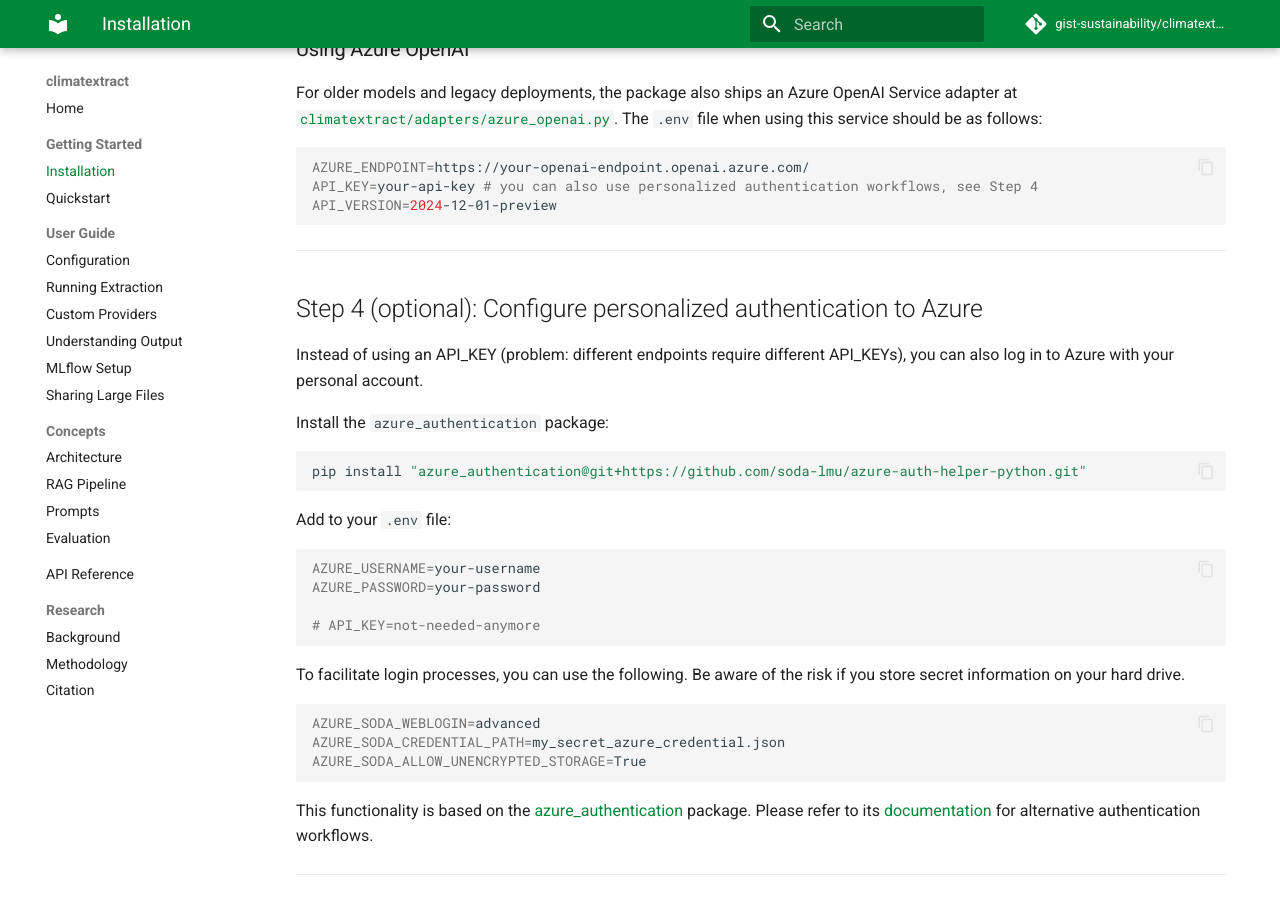
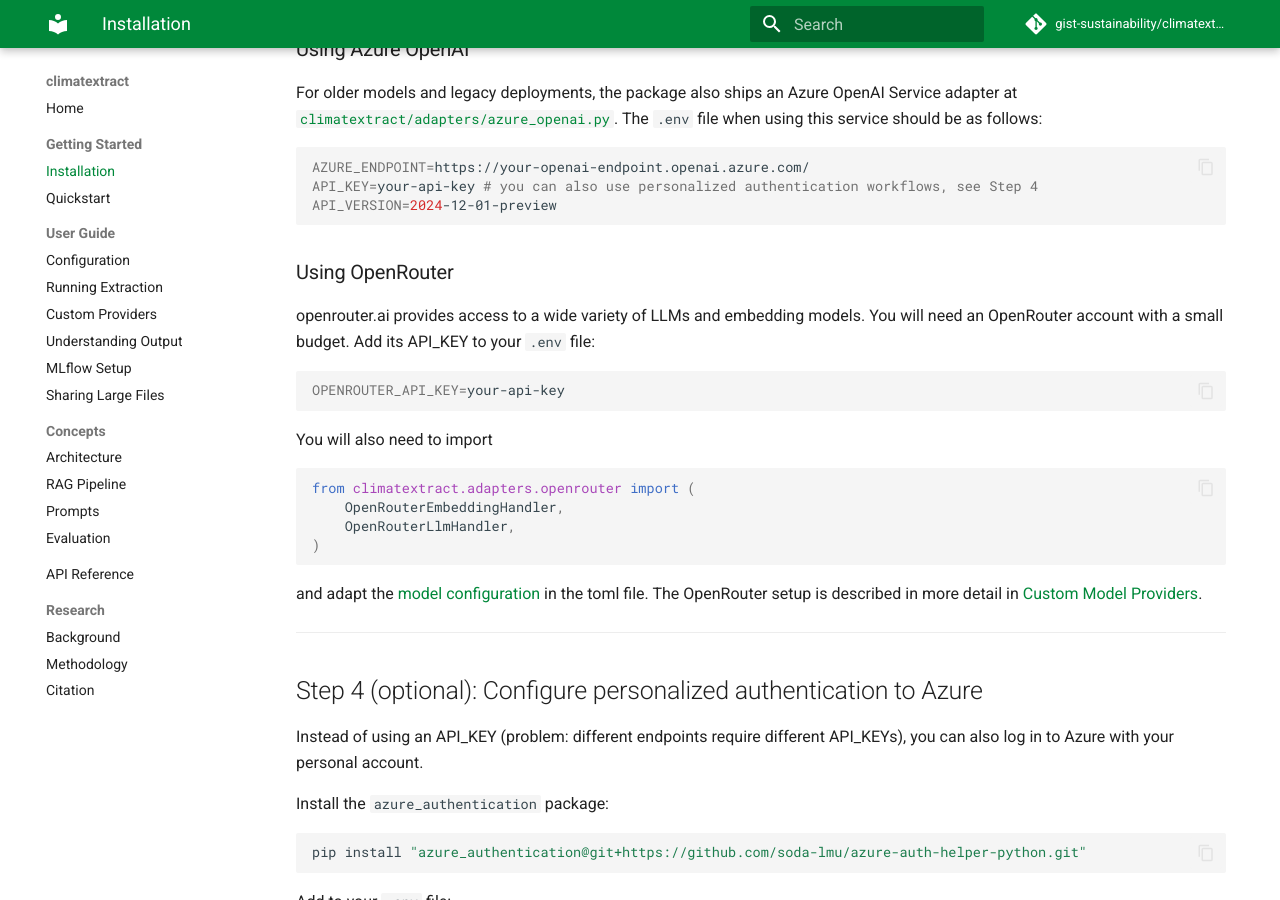
Before and after one commit to gist-sustainability/climatextract, an MkDocs documentation site: the page built from docs/getting-started/installation.md, in a window 1280 px wide and 900 px high, scrolled down 1680 px. Built offline with MkDocs 1.6.1 and Material for MkDocs 9.7.7, drawn with Linux system fonts in a browser that asks for light colours; comment, search, counter and statistics services are not loaded; some of the changed text lies outside the part shown.

````diff
--- a/docs/getting-started/installation.md
+++ b/docs/getting-started/installation.md
@@ -9,7 +9,7 @@ This guide walks you through installing climatextract.
 Before installing, ensure you have:
 
 - **Python 3.11+** – [Download Python](https://www.python.org/downloads/)
-- **Azure credentials** – Access to Azure AI Foundry, if using the default adapter (see step 3). Not required if you're injecting your own provider handler — see [Custom Providers](../user-guide/custom-providers.md).
+- **Azure credentials** – Access to Azure AI Foundry, if using the default adapter (see step 3). Not required if you have models accessable via OpenRouter or if you're injecting your own provider handler — see [Custom Providers](../user-guide/custom-providers.md).
 
 ---
 
@@ -85,6 +85,25 @@ API_KEY=your-api-key # you can also use personalized authentication workflows, s
 API_VERSION=2024-12-01-preview
 ```
 
+### Using OpenRouter
+
+openrouter.ai provides access to a wide variety of LLMs and embedding models. You will need an OpenRouter account with a small budget. Add its API_KEY to your `.env` file:
+
+```bash
+OPENROUTER_API_KEY=your-api-key
+```
+
+You will also need to import
+
+```python
+from climatextract.adapters.openrouter import (
+    OpenRouterEmbeddingHandler,
+    OpenRouterLlmHandler,
+)
+```
+
+and adapt the [model configuration](../user-guide/configuration.md) in the toml file. The OpenRouter setup is described in more detail in [Custom Model Providers](../user-guide/custom-providers.md).
+
 ---
 
 ## Step 4 (optional): Configure personalized authentication to Azure
````
Also changed, not shown: docs/user-guide/datalake-configuration.md (+6 -1 lines), 1 other file.
